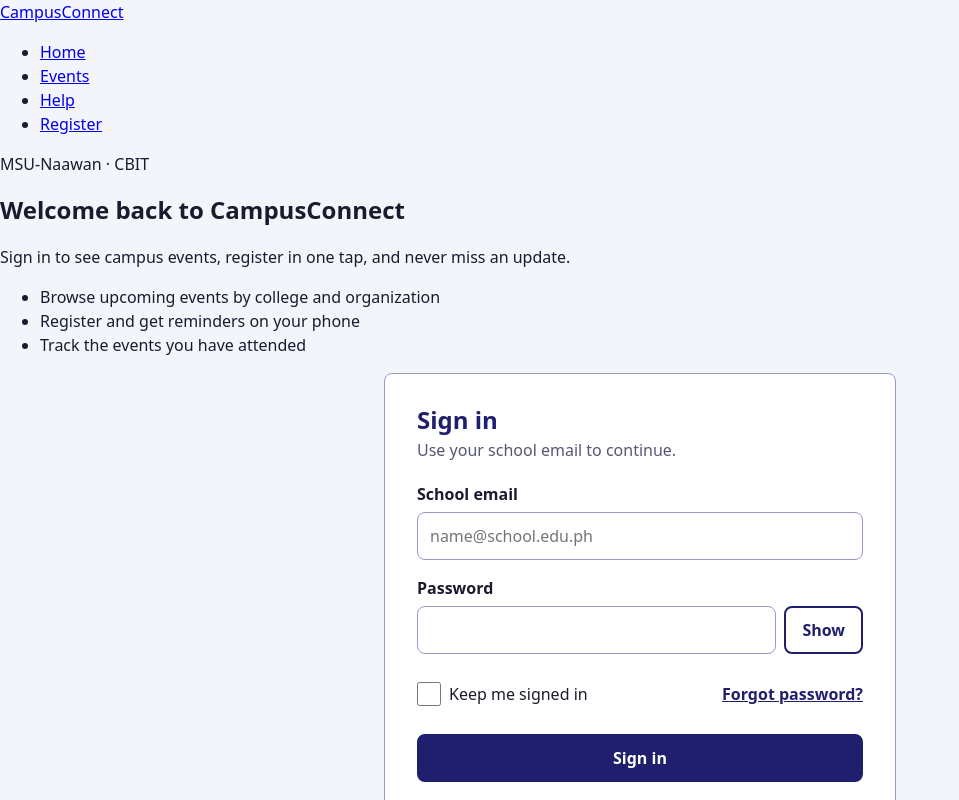
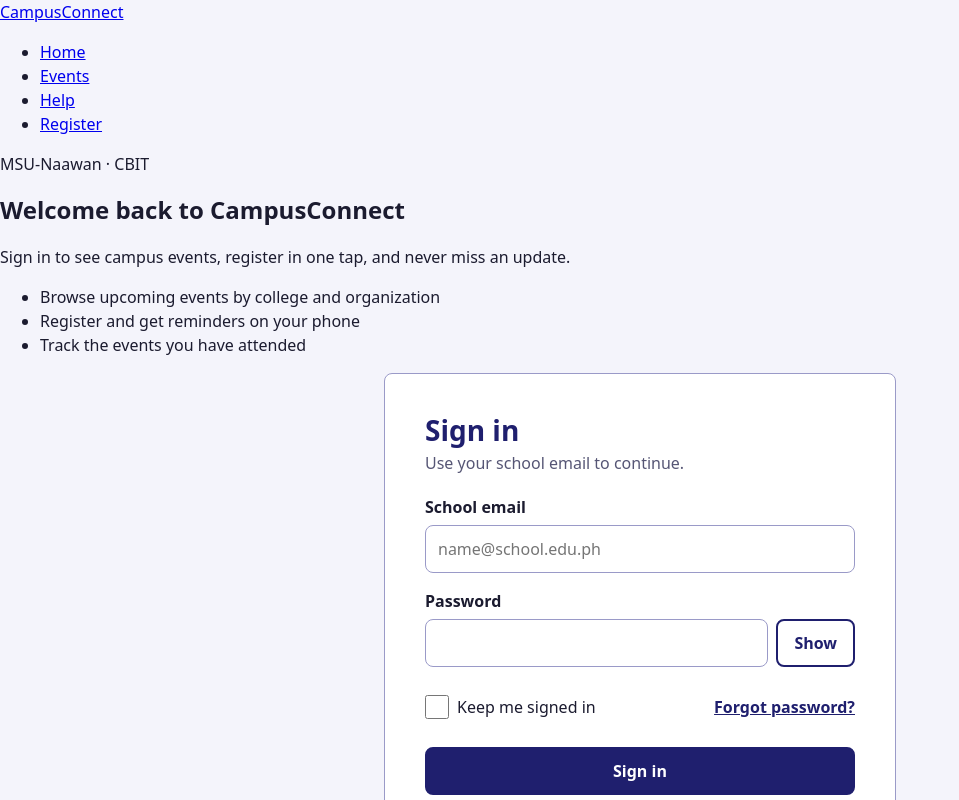
Before and after one commit to princemycoquilicot-design/ccc181-week10-group7, a React (Vite) app: page / in a window 1280 px wide. Shown: the top 800 px of the page, without its empty margins (0-959 px from the left). Built offline with nearby package versions, Linux system fonts and the light colour scheme.

Commit message:
form: 1024px card padding and title size

```diff
--- a/src/styles/form.css
+++ b/src/styles/form.css
@@ -228,3 +228,22 @@
     flex-direction: row; /* two buttons SIDE BY SIDE */
   }
 }
+
+
+
+
+/* ---- 3. 1024px and up (laptops) -------------------------------------- */
+@media (min-width: 1024px) {
+  .login-card {
+    padding: 2.5rem;
+  }
+
+  .login-card__title {
+    font-size: 1.75rem;
+  }
+}
+
+
+/* ---- 4. 1280px and up ------------------------------------------------
+   Nothing new here: .container (Member 1) keeps the content centered.
+   -------------------------------------------------------------------- */
```
